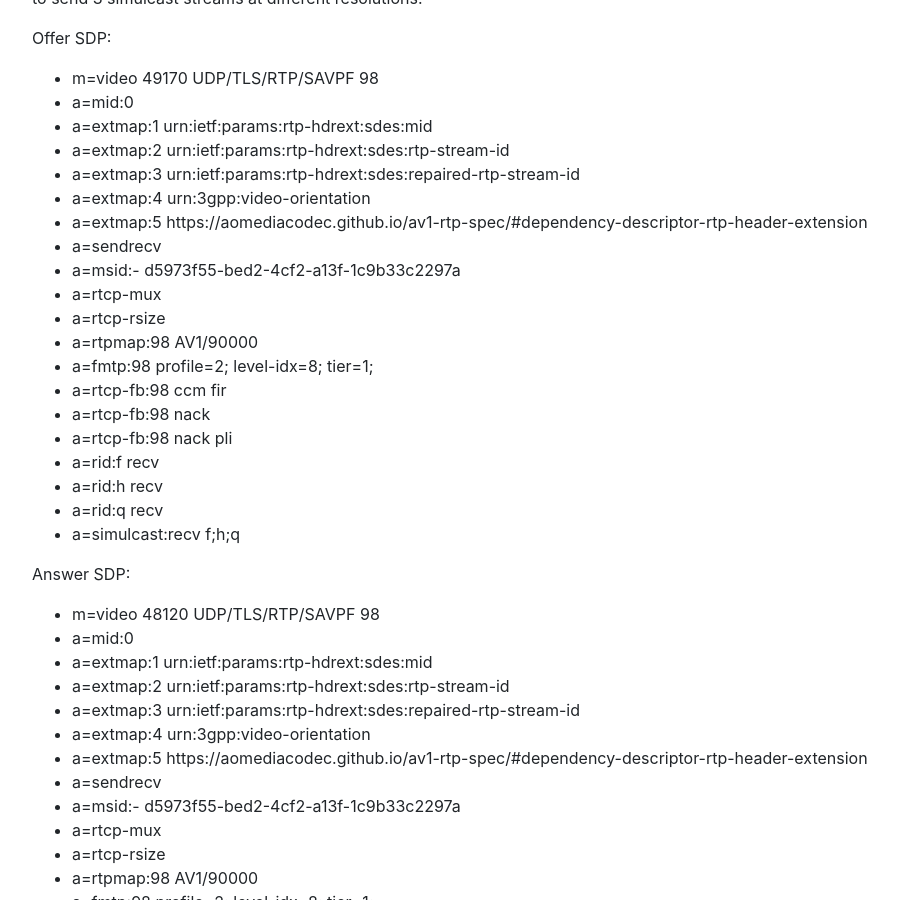
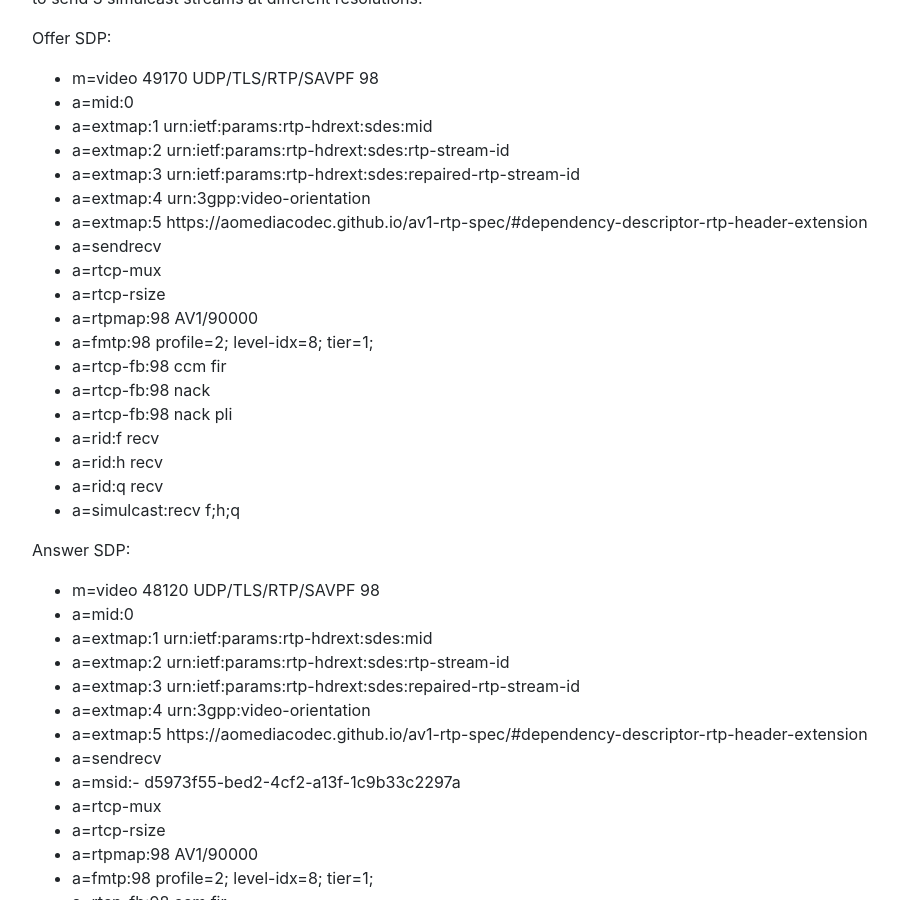
Before and after one commit to AOMediaCodec/av1-rtp-spec, a Jekyll site: the page built from index.md, in a window 1280 px wide and 900 px high, scrolled down 10585 px. Shown: the whole window, without its empty margins (53-951 px from the left). Built offline with Jekyll 4.4.1, drawn with Linux system fonts in a browser that asks for light colours; nearby versions of some CDN libraries.

Commit message:
Adjust SDP

```diff
--- a/av1-rtp-spec.md
+++ b/av1-rtp-spec.md
@@ -464,7 +464,6 @@ Offer SDP:
 *   a=extmap:4 urn:3gpp:video-orientation
 *   a=extmap:5 https://aomediacodec.github.io/av1-rtp-spec/#dependency-descriptor-rtp-header-extension
 *   a=sendrecv
-*   a=msid:- d5973f55-bed2-4cf2-a13f-1c9b33c2297a
 *   a=rtcp-mux
 *   a=rtcp-rsize
 *   a=rtpmap:98 AV1/90000
```
